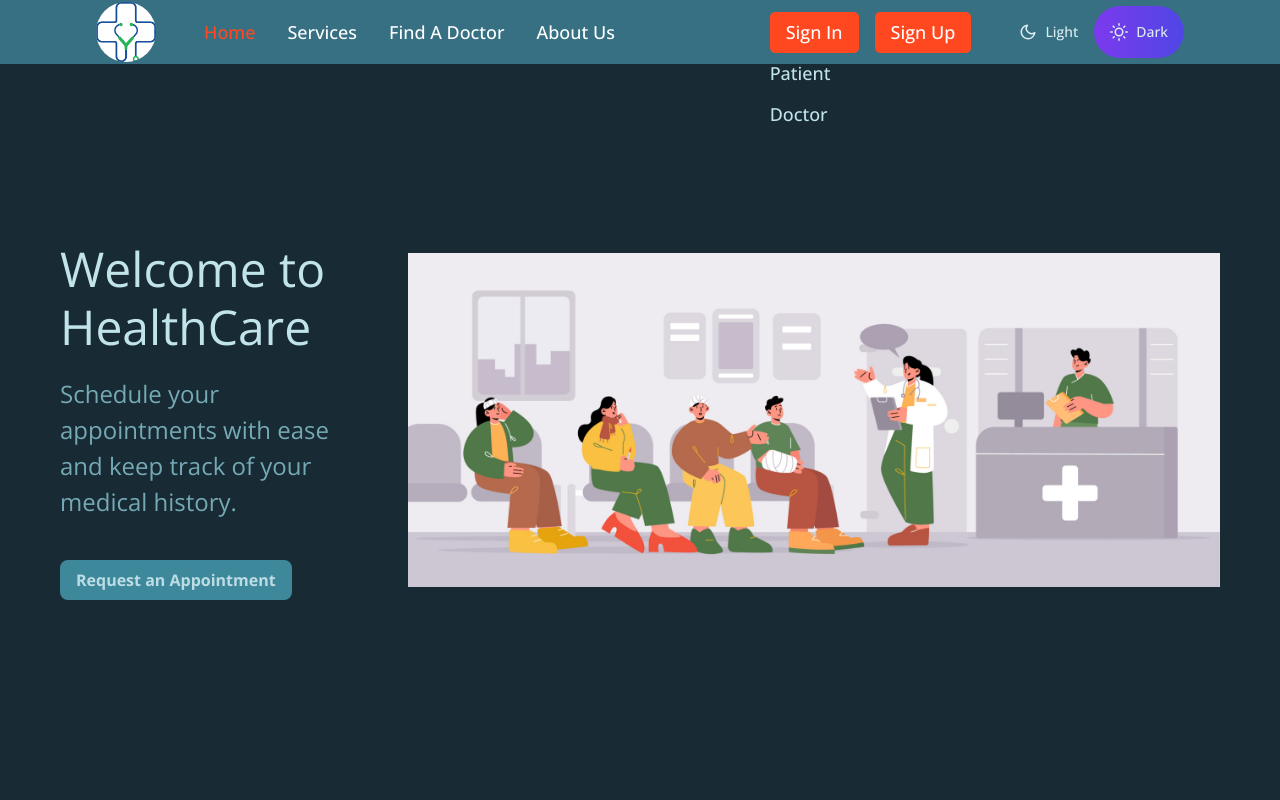
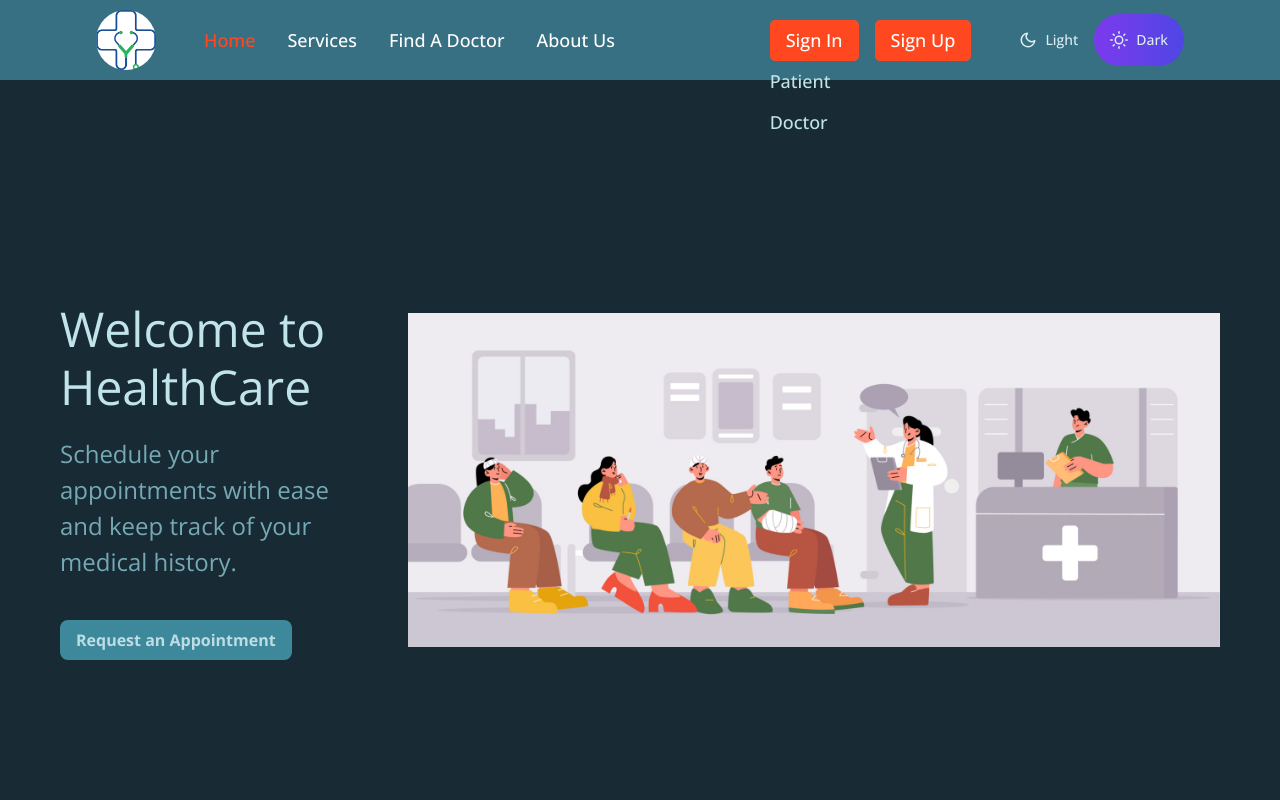
Before and after one commit to e-abdellah/Appointment-app-front, a React (Vite) app: page / in a window 1280 px wide. Both pictures are taken after a click on the button "Sign In". Shown: the top 800 px of the page. Built offline with nearby package versions, Linux system fonts and the light colour scheme.

Commit message:
Update layout and navbar styles

```diff
--- a/src/components/Layout.jsx
+++ b/src/components/Layout.jsx
@@ -6,6 +6,7 @@ const Layout = () => {
   return (
     <div>
       <NavBar />
+      <div style={{ height: "7.5vh" }}></div>
       <Outlet />
       <Footer />
     </div>
--- a/src/components/navigation/NavBar.jsx
+++ b/src/components/navigation/NavBar.jsx
@@ -2,72 +2,29 @@ import React, { useState, useRef, useEffect } from "react";
 import { NavLink, Link } from "react-router-dom";
 import SliderToggle from "../../contexts/SliderToggle";
 import { useAuth } from "../../contexts/Auth.context";
-import DropdownButton from "./DropdownButton";
 import "./navBar.css";
 
 const NavBar = () => {
   const { isAuthed, user, doctor } = useAuth();
-  const [showProfileDropdown, setShowProfileDropdown] = useState(false);
-  const [showSignInDropdown, setShowSignInDropdown] = useState(false);
-  const [showSignUpDropdown, setShowSignUpDropdown] = useState(false);
-  const profileDropdownRef = useRef(null);
-  const signInDropdownRef = useRef(null);
-  const signUpDropdownRef = useRef(null);
+  const [activeDropdown, setActiveDropdown] = useState("");
+  const dropdownRef = useRef(null);
 
   useEffect(() => {
     const handleClickOutside = (event) => {
-      if (
-        (profileDropdownRef.current &&
-          !profileDropdownRef.current.contains(event.target)) ||
-        (signInDropdownRef.current &&
-          !signInDropdownRef.current.contains(event.target)) ||
-        (signUpDropdownRef.current &&
-          !signUpDropdownRef.current.contains(event.target))
-      ) {
-        setShowProfileDropdown(false);
-        setShowSignInDropdown(false);
-        setShowSignUpDropdown(false);
+      if (dropdownRef.current && !dropdownRef.current.contains(event.target)) {
+        setActiveDropdown("");
       }
     };
     document.addEventListener("click", handleClickOutside);
     return () => {
       document.removeEventListener("click", handleClickOutside);
     };
-  }, [profileDropdownRef, signInDropdownRef, signUpDropdownRef]);
+  }, [dropdownRef]);
 
-  const handleProfileClick = (event) => {
+  const handleDropdownClick = (dropdownName) => (event) => {
     event.stopPropagation();
-    setShowProfileDropdown((prevState) => !prevState);
-    setShowSignInDropdown(false);
-    setShowSignUpDropdown(false);
+    setActiveDropdown((prevState) => (prevState === dropdownName ? "" : dropdownName));
   };
-
-  const handleSignInClick = (event) => {
-    event.stopPropagation();
-    setShowSignInDropdown((prevState) => !prevState);
-    setShowProfileDropdown(false);
-    setShowSignUpDropdown(false);
-  };
-
-  const handleSignUpClick = (event) => {
-    event.stopPropagation();
-    setShowSignUpDropdown((prevState) => !prevState);
-    setShowProfileDropdown(false);
-    setShowSignInDropdown(false);
-  };
-
-  const handleOptionClick = (option) => {
-    setShowSignInDropdown(false);
-    setShowProfileDropdown(false);
-    setShowSignUpDropdown(false);
-
-    console.log("User Role:", user?.roles);
-  };
-
-  useEffect(() => {
-    // Your logic to handleOptionClick after showProfileDropdown state is updated
-    console.log("User Role:", user?.roles);
-  }, [showProfileDropdown, user]);
 
   return (
     <div className="app-navbar">
@@ -90,80 +47,123 @@ const NavBar = () => {
           </NavLink>
         </div>
       </div>
-
       <div className="app-navbar-container">
         <div className="app-navbar-sign-container">
           {!isAuthed ? (
             <div className="app-navbar-sign">
-              <DropdownButton
-                showDropdown={showSignInDropdown}
-                setShowDropdown={setShowSignInDropdown}
-                dropdownRef={signInDropdownRef}
-                buttonText="Sign In"
-                dropdownOptions={[
-                  {
-                    key: "patient-signin",
-                    text: "Patient",
-                    path: "/patients/login",
-                  },
-                  {
-                    key: "doctor-signin",
-                    text: "Doctor",
-                    path: "/doctors/login",
-                  },
-                ]}
-                handleOptionClick={handleOptionClick}
-              />
-              <DropdownButton
-                showDropdown={showSignUpDropdown}
-                setShowDropdown={setShowSignUpDropdown}
-                dropdownRef={signUpDropdownRef}
-                buttonText="Sign Up"
-                dropdownOptions={[
-                  {
-                    key: "patient-signup",
-                    text: "Patient",
-                    path: "/patients/register",
-                  },
-                  {
-                    key: "doctor-signup",
-                    text: "Doctor",
-                    path: "/doctors/register",
-                  },
-                ]}
-                handleOptionClick={handleOptionClick}
-              />
+              <button
+                type="button"
+                className="app-navbar-sign__button"
+                onClick={handleDropdownClick("signIn")}
+              >
+                Sign In
+              </button>
+              {activeDropdown === "signIn" && (
+                <div
+                  className="app-navbar-sign__dropdown"
+                  ref={dropdownRef}
+                >
+                  <Link
+                    to="/patients/login"
+                    className="app-navbar-sign__dropdown-button"
+                    onClick={() => setActiveDropdown("")}
+                  >
+                    Patient
+                  </Link>
+                  <Link
+                    to="/doctors/login"
+                    className="app-navbar-sign__dropdown-button"
+                    onClick={() => setActiveDropdown("")}
+                  >
+                    Doctor
+                  </Link>
+                </div>
+              )}
+              <button
+                type="button"
+                className="app-navbar-sign__button"
+                onClick={handleDropdownClick("signUp")}
+              >
+                Sign Up
+              </button>
+              {activeDropdown === "signUp" && (
+                <div
+                  className="app-navbar-sign__dropdown"
+                  ref={dropdownRef}
+                >
+                  <Link
+                    to="/patients/register"
+                    className="app-navbar-sign__dropdown-button"
+                    onClick={() => setActiveDropdown("")}
+                  >
+                    Patient
+                  </Link>
+                  <Link
+                    to="/doctors/register"
+                    className="app-navbar-sign__dropdown-button"
+                    onClick={() => setActiveDropdown("")}
+                  >
+                    Doctor
+                  </Link>
+                </div>
+              )}
             </div>
           ) : (
-            <div className="app-navbar-profile" onClick={handleProfileClick}>
+            <div className="app-navbar-profile" onClick={handleDropdownClick("profile")}>
               <div
                 className="app-navbar-profile-photo"
                 style={{ backgroundImage: `url(${user?.photo})` }}
               />
-              <DropdownButton
-                showDropdown={showProfileDropdown}
-                setShowDropdown={setShowProfileDropdown}
-                dropdownRef={profileDropdownRef}
-                buttonText="Profile"
-                dropdownOptions={[
-                  { key: "profile", text: "Profile", path: "/my-profile" },
-                  {
-                    key: "appointments",
-                    text: "Appointments",
-                    path: "/my-appointments",
-                  },
-                  { key: "patients", text: "Patients", path: "/all-patients" },
-                  { key: "doctors", text: "Doctors", path: "/all-doctors" },
-                  { key: "logout", text: "Logout", path: "/logout" },
-                ]}
-                handleOptionClick={handleOptionClick}
-              />
+
+              {activeDropdown === "profile" && (
+                <div
+                  className="app-navbar-profile__dropdown"
+                  ref={dropdownRef}
+                >
+                  <Link
+                    to="/my-profile"
+                    className="app-navbar-profile__dropdown-button"
+                    onClick={() => setActiveDropdown("")}
+                  >
+                    Profile
+                  </Link>
+                  <Link
+                    to="/my-appointments"
+                    className="app-navbar-profile__dropdown-button"
+                    onClick={() => setActiveDropdown("")}
+                  >
+                    Appointments
+                  </Link>
+
+                  <Link
+                    to="/all-patients"
+                    className="app-navbar-profile__dropdown-button"
+                    onClick={() => setActiveDropdown("")}
+                  >
+                    Patients
+                  </Link>
+
+                  <Link
+                    to="/all-doctors"
+                    className="app-navbar-profile__dropdown-button"
+                    onClick={() => setActiveDropdown("")}
+                  >
+                    Doctors
+                  </Link>
+
+                  <Link
+                    to="/logout"
+                    className="app-navbar-profile__dropdown-button"
+                    onClick={() => setActiveDropdown("")}
+                  >
+                    Logout
+                  </Link>
+                </div>
+              )}
             </div>
           )}
         </div>
-        <div className="app-navbar-toggle">
-          <SliderToggle className="dark-mode-toggle" />
-        </div>
+        <SliderToggle />
       </div>
     </div>
   );
--- a/src/components/navigation/navBar.css
+++ b/src/components/navigation/navBar.css
@@ -6,8 +6,9 @@
   position: fixed;
   width: 100%;
   background-color: var(--glacier-600);
-  height: 7.5vh;
+  height: 10vh;
   z-index: 1000;
+  margin-bottom: 1rem;
 }
 
 .app-navbar-links {
--- a/src/pages/doctorPage/DoctorPage.css
+++ b/src/pages/doctorPage/DoctorPage.css
@@ -2,13 +2,12 @@
   display: flex;
   flex-direction: column;
   align-items: center;
-  padding-top: 10%;
+  padding-top: 5%;
   padding-bottom: 5%;
 }
 
 .doctor-page__header {
   padding: 20px;
-  /* margin-left: 5%; */
   width: 100%;
 }
 
```
